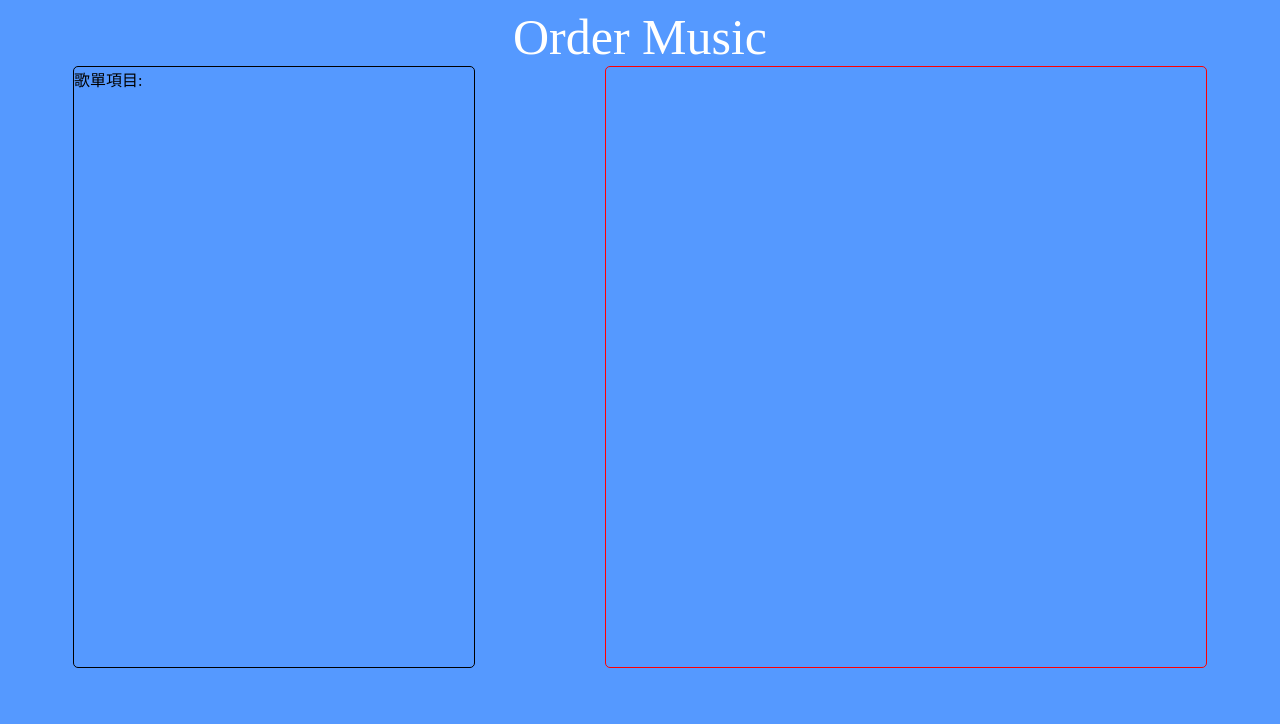
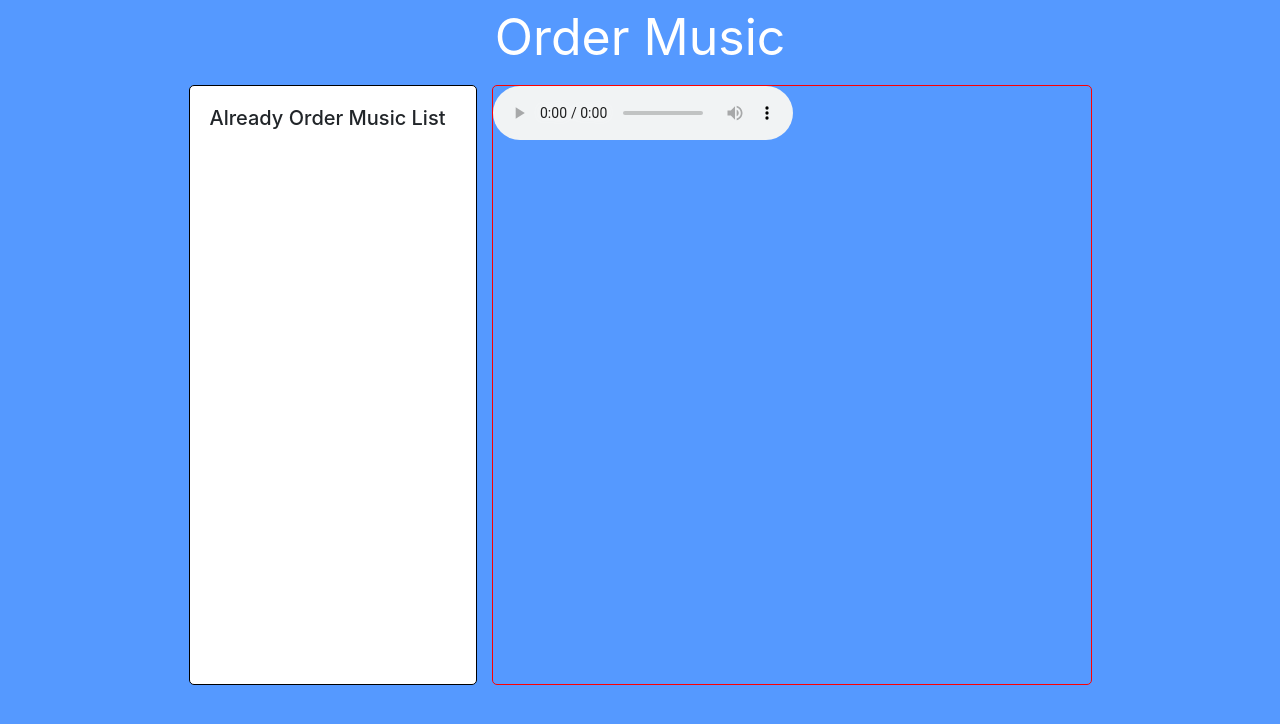
Before and after one commit to Jiawei11/Music, a PHP site: page / in a window 1280 px wide. Shown: the top 724 px of the page. Run offline with PHP 8.4, Linux system fonts and the light colour scheme; data that the repository does not hold is empty.

Commit message:
Song after 10s

```diff
--- a/assets/css/main.css
+++ b/assets/css/main.css
@@ -1,4 +1,4 @@
-html {
+body {
     background-color: #5599FF;
 }
 
@@ -9,13 +9,16 @@ html {
 
 #Control {
     display: flex;
+    justify-content: center;
+    padding: 10px;
 }
 
 #OrderMusicList {
     height: 75vh;
-    width: 50vh;
+    width: 18rem;
     border-radius: 5px;
     border: 1px solid black;
+    margin: 0 15px 0 0;
 }
 
 #NowPlaying {
@@ -25,6 +28,8 @@ html {
     border: 1px solid red;
 }
 
-span {
-    margin: 0 auto;
+#span {
+    color: blue;
+    text-decoration: underline;
+    cursor: pointer;
 }
--- a/assets/js/main.js
+++ b/assets/js/main.js
@@ -0,0 +1,22 @@
+window.onload = () => {
+    var music = document.getElementById('music');
+    var order = document.querySelectorAll('#Order');
+    var musicQueue = [];
+
+    music.addEventListener('ended', () => {
+        music.setAttribute('src', './assets/mp3/Super.mp3');
+        music.play();
+    })
+
+    order.forEach((res) => {
+        res.addEventListener('click', () => {
+            res.setAttribute('disabled', '');
+
+            // 間隔10秒
+            setInterval(() => {
+                res.removeAttribute('disabled');
+            }, 10000)
+        })
+    })
+
+}
--- a/index.php
+++ b/index.php
@@ -6,7 +6,9 @@
     <meta name="viewport" content="width=device-width, initial-scale=1.0">
     <meta http-equiv="X-UA-Compatible" content="ie=edge">
     <title>Document</title>
+    <link rel="stylesheet" href="https://stackpath.bootstrapcdn.com/bootstrap/4.3.1/css/bootstrap.min.css" integrity="sha384-ggOyR0iXCbMQv3Xipma34MD+dH/1fQ784/j6cY/iJTQUOhcWr7x9JvoRxT2MZw1T" crossorigin="anonymous">
     <link rel="stylesheet" href="./assets/css/main.css">
+    <script src="./assets/js/main.js"></script>
 </head>
 
 <body>
@@ -15,24 +17,32 @@
     </div>
 
     <div id="Control">
-        <span id="OrderMusicList">
-            歌單項目:
-            <p>
+        <span id="OrderMusicList" class="card">
+            <span class="card-body" style="flex:0">
+                <h5 class="card-title">Already Order Music List</h5>
+            </span>
+            <ul class="list-group list-group-flush">
                 <?php
                     include_once('./assets/Music/pdolink.php');
+
                     $sql = $db->query('select * from song');
 
                     while($row = $sql->fetch(PDO::FETCH_ASSOC)){
                 ?>
-                        歌名:<?php echo $row['m_name']; ?> <a href="<?php echo $row['m_href'];?>">點我撥放</a>
+                        <li class="list-group-item" style="font-size:30px;">
+                            <?php echo $row['m_name']; ?>
+                            <button type="button" id="Order" name="<?php echo $row['m_href']; ?>" class="btn btn-primary">點我播放</button>
+                        </li>
                 <?php
                     }
                 ?>
-            </p>
+            </ul>
         </span>
 
         <span id="NowPlaying">
-
+            <audio controls id="music">
+                <source src="./assets/mp3/Game.mp3">
+            </audio>
         </span>
     </div>
 </body>
```
Also changed, not shown: 2 other files.
